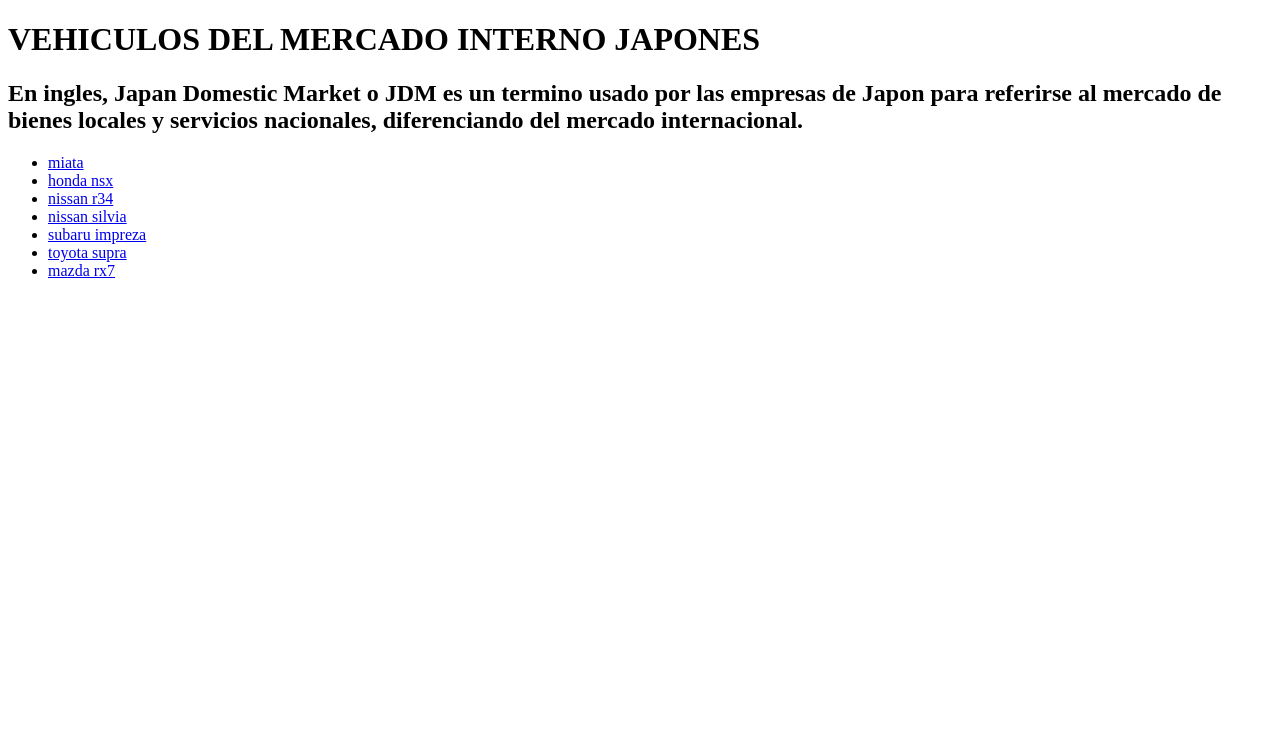
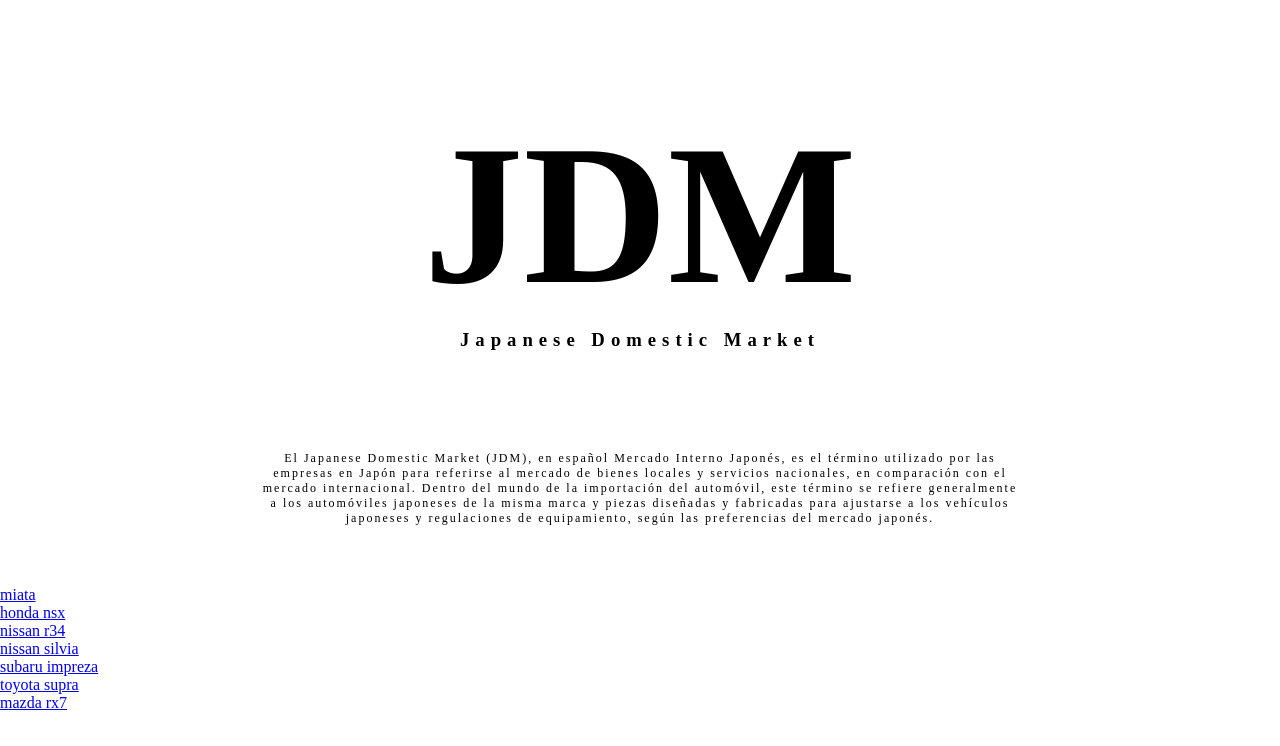
Before and after one commit to Dankel26/web_page_1, a plain HTML site: page index.html in a window 1280 px wide. Drawn offline with Linux system fonts and the light colour scheme.

Commit message:
en el index se modifico el tamaño y posicion del titulo y parrafo

```diff
--- /dev/null
+++ b/css/main.css
@@ -0,0 +1,31 @@
+*{
+    margin: 0px;
+    padding: 0px;
+}
+/*------- HEARDER ---------*/
+.hcontain{
+    /* background: ; */
+    margin: 60px;
+    margin-block: 100px;
+    padding: 0px;
+    /* border: 2px solid #000; */
+}
+.hcontain h1{
+    font-size: 200px;
+    text-align: center;
+}
+.hcontain h3{
+    text-align: center;
+    letter-spacing: 6px;
+}
+/* ------- SECTION -------- */
+.sparrafo{
+    margin: 60px;
+    padding-inline: 200px;
+    /* border: 2px solid #000; */
+}
+.sparrafo p{
+    font-size: 12px;
+    text-align: center;
+    letter-spacing: 2px;
+}
--- a/index.html
+++ b/index.html
@@ -3,19 +3,28 @@
 
 <head>
     <meta charset="UTF-8">
+    <!--  link CSS -->
+    <link rel="stylesheet" href="css/main.css">
+    <!--    -->
     <title>Vehiculos JDM</title>
-    <link rel="shortcut icon" href="pngwing.com.png">
+    <link rel="shortcut icon" href="resourses/pngwing.com.png">
 </head>
 
 <body>
-    <header>
-
-        <h1> VEHICULOS DEL MERCADO INTERNO JAPONES</h1>
-        <h2> En ingles, Japan Domestic Market o JDM es un termino usado por las
-            empresas de Japon para referirse al mercado de bienes locales y servicios nacionales, diferenciando
-            del mercado internacional.</h2>
-
+    <header class="hcontain">
+        <h1> JDM</h1>
+        <h3> Japanese Domestic Market</h3>
     </header>
+    <section class="sparrafo">
+        <p>
+            El Japanese Domestic Market (JDM), en español Mercado Interno Japonés,
+            es el término utilizado por las empresas en Japón para referirse al
+            mercado de bienes locales y servicios nacionales, en comparación con el mercado internacional.
+            Dentro del mundo de la importación del automóvil, este término se refiere generalmente a los automóviles
+            japoneses de la misma marca y piezas diseñadas y fabricadas para ajustarse a los vehículos japoneses y
+            regulaciones de equipamiento, según las preferencias del mercado japonés.
+        </p>
+    </section>
     <div>
         <ul>
             <li>
```
